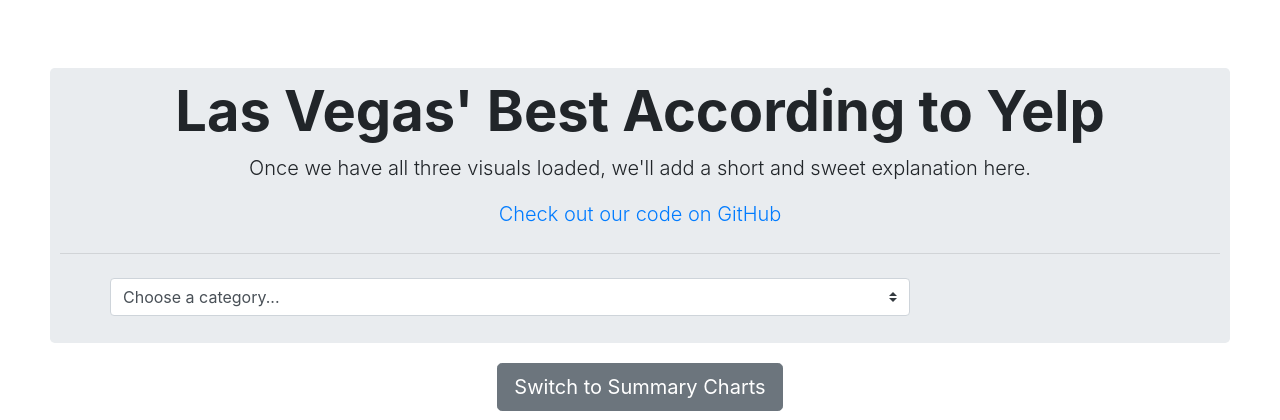
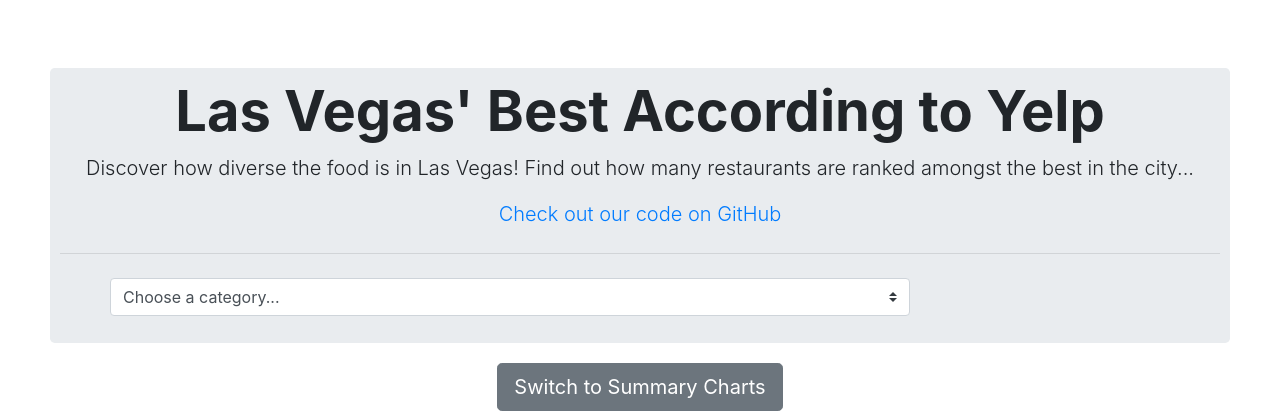
Before and after one commit to hialstkd/Building-Restaurant-Map, a Flask app: page /map in a window 1280 px wide. Shown: the top 420 px of the page. Run offline with Flask 2, Linux system fonts and the light colour scheme; data that the repository does not hold is empty; some libraries are stand-ins or nearby versions.

Commit message:
Update map.html

```diff
--- a/templates/map.html
+++ b/templates/map.html
@@ -27,7 +27,8 @@
         <!--Header Row-->
         <div class="jumbotron">
             <h1 class="display-4">Las Vegas' Best According to Yelp</h1>
-            <p class="lead">Once we have all three visuals loaded, we'll add a short and sweet explanation here.</p>
+            <p class="lead">Discover how diverse the food is in Las Vegas!
+                Find out how many restaurants are ranked amongst the best in the city...</p>
             <span class="lead"><a id="github-link" href="https://github.com/drewpgilmore/group-project-2" target="_blank">Check out our code on GitHub</a></span>
             <hr class="my-4">
             <div class="row" id="input-row">
```
